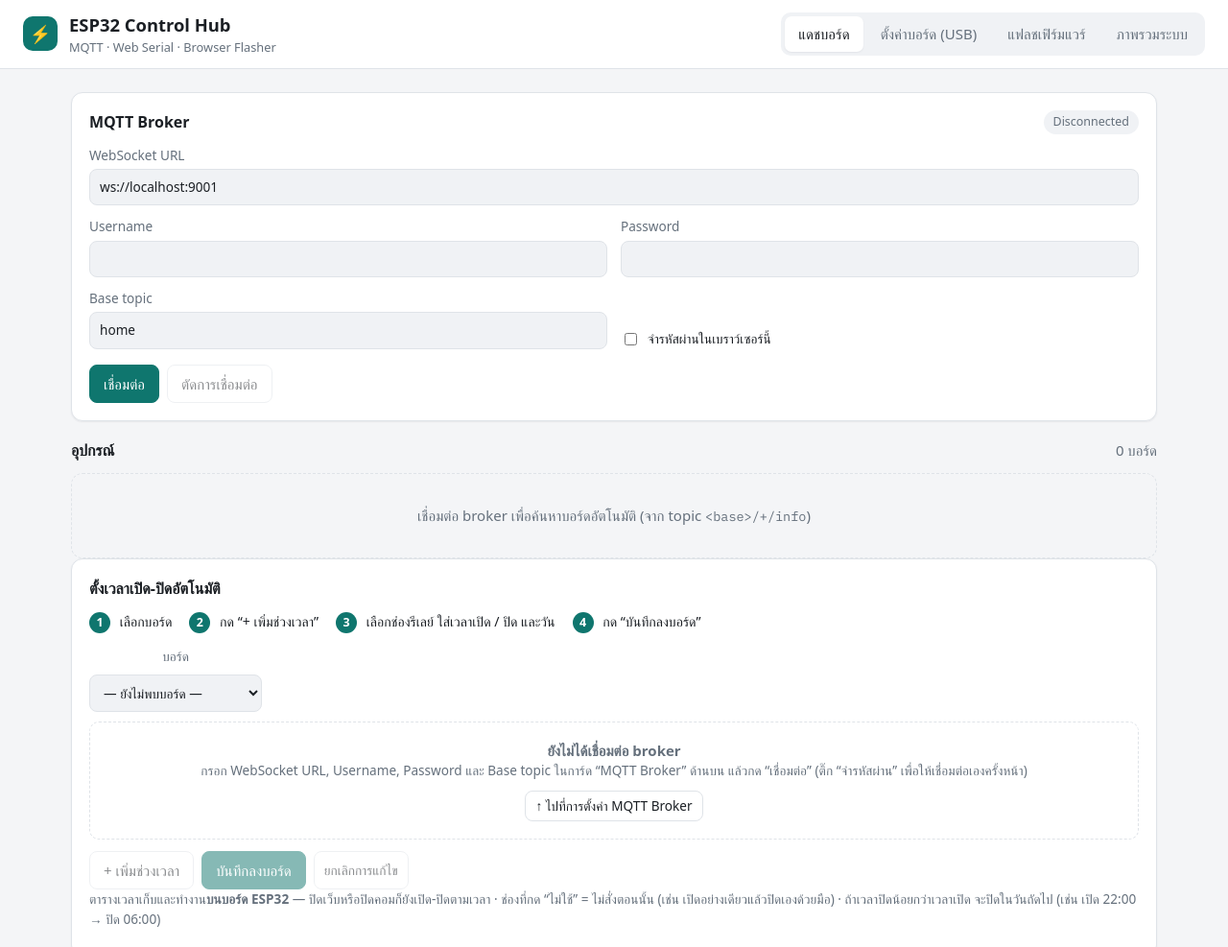
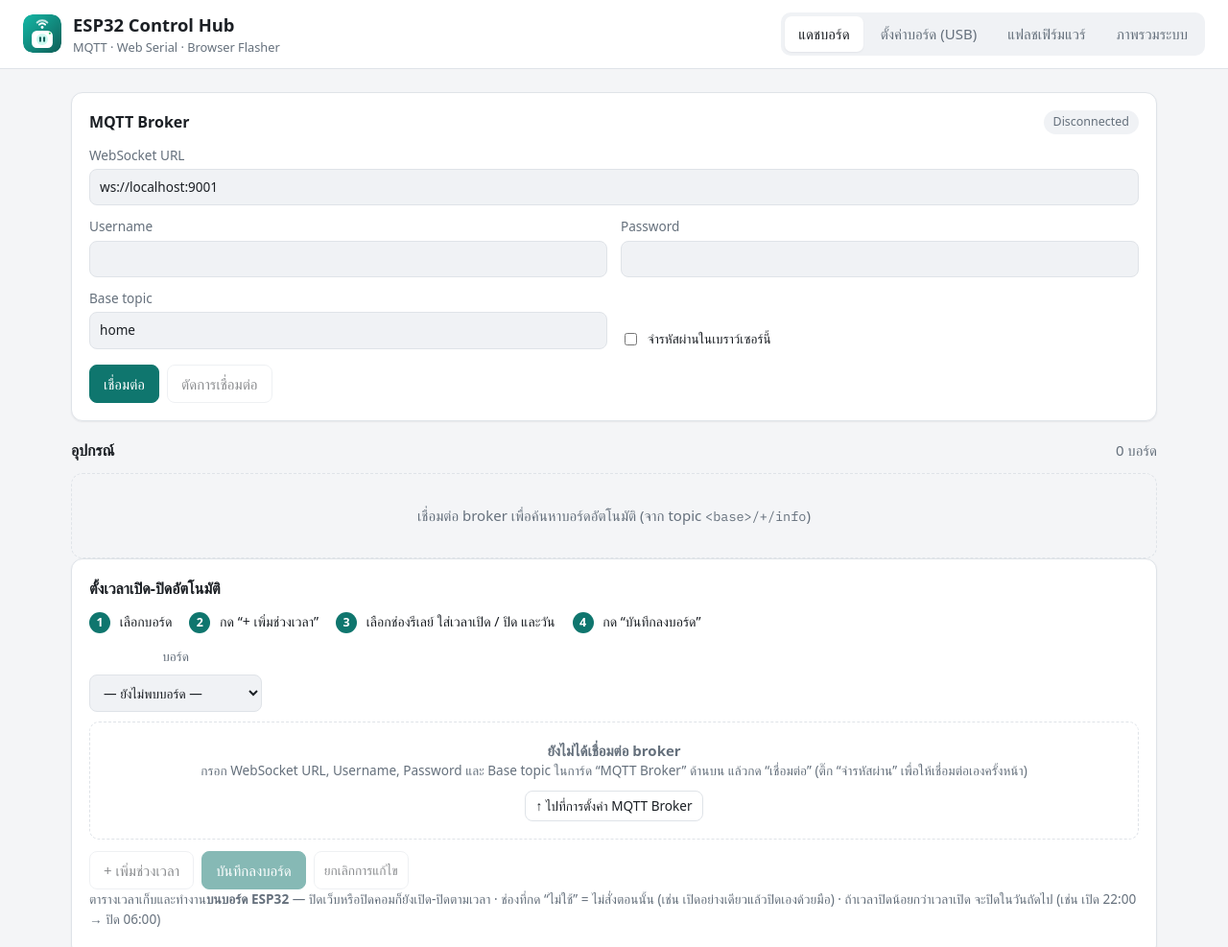
Before and after one commit to RocketMan2009/iot-system, a plain HTML site: page web/index.html in a window 1280 px wide. Shown: the top 987 px of the page at 96% size. Drawn offline with Linux system fonts and the light colour scheme; a web font is replaced by a local one.

Commit message:
Add smart plug logo: icon, wordmark (adaptive + light/dark), favicon
Co-Authored-By: Claude Opus 5.5 <noreply@anthropic.com>

```diff
--- a/web/css/style.css
+++ b/web/css/style.css
@@ -54,7 +54,7 @@ h2 { font-size: 1rem; }
   padding: 12px 24px; background: var(--surface); border-bottom: 1px solid var(--border);
 }
 .brand { display: flex; align-items: center; gap: 12px; }
-.logo { display: grid; place-items: center; width: 36px; height: 36px; border-radius: 10px; background: var(--accent); color: var(--accent-ink); font-size: 18px; }
+.logo { display: block; width: 40px; height: 40px; border-radius: 10px; flex: none; }
 .sub { margin: 0; font-size: .8rem; color: var(--muted); }
 .tabs { display: flex; gap: 4px; background: var(--surface-2); padding: 4px; border-radius: 10px; overflow-x: auto; }
 .tab { border: 0; background: none; color: var(--muted); padding: 7px 14px; border-radius: 7px; font: inherit; font-weight: 500; cursor: pointer; white-space: nowrap; }
--- a/web/index.html
+++ b/web/index.html
@@ -6,13 +6,14 @@
   <title>ESP32 Control Hub</title>
   <link rel="preconnect" href="https://fonts.googleapis.com" />
   <link href="https://fonts.googleapis.com/css2?family=IBM+Plex+Sans+Thai:wght@400;500;600&family=IBM+Plex+Mono:wght@400;500&display=swap" rel="stylesheet" />
+  <link rel="icon" type="image/svg+xml" href="img/logo-icon.svg" />
   <link rel="stylesheet" href="css/style.css" />
   <script src="https://unpkg.com/mqtt@5.10.1/dist/mqtt.min.js"></script>
 </head>
 <body>
   <header class="topbar">
     <div class="brand">
-      <span class="logo">⚡</span>
+      <img class="logo" src="img/logo-icon.svg" alt="" width="40" height="40" />
       <div>
         <h1>ESP32 Control Hub</h1>
         <p class="sub">MQTT · Web Serial · Browser Flasher</p>
```
Also changed, not shown: web/img/logo-dark.svg (added), web/img/logo-icon.svg (added), web/img/logo-light.svg (added), web/img/logo.svg (added), 1 other file.
